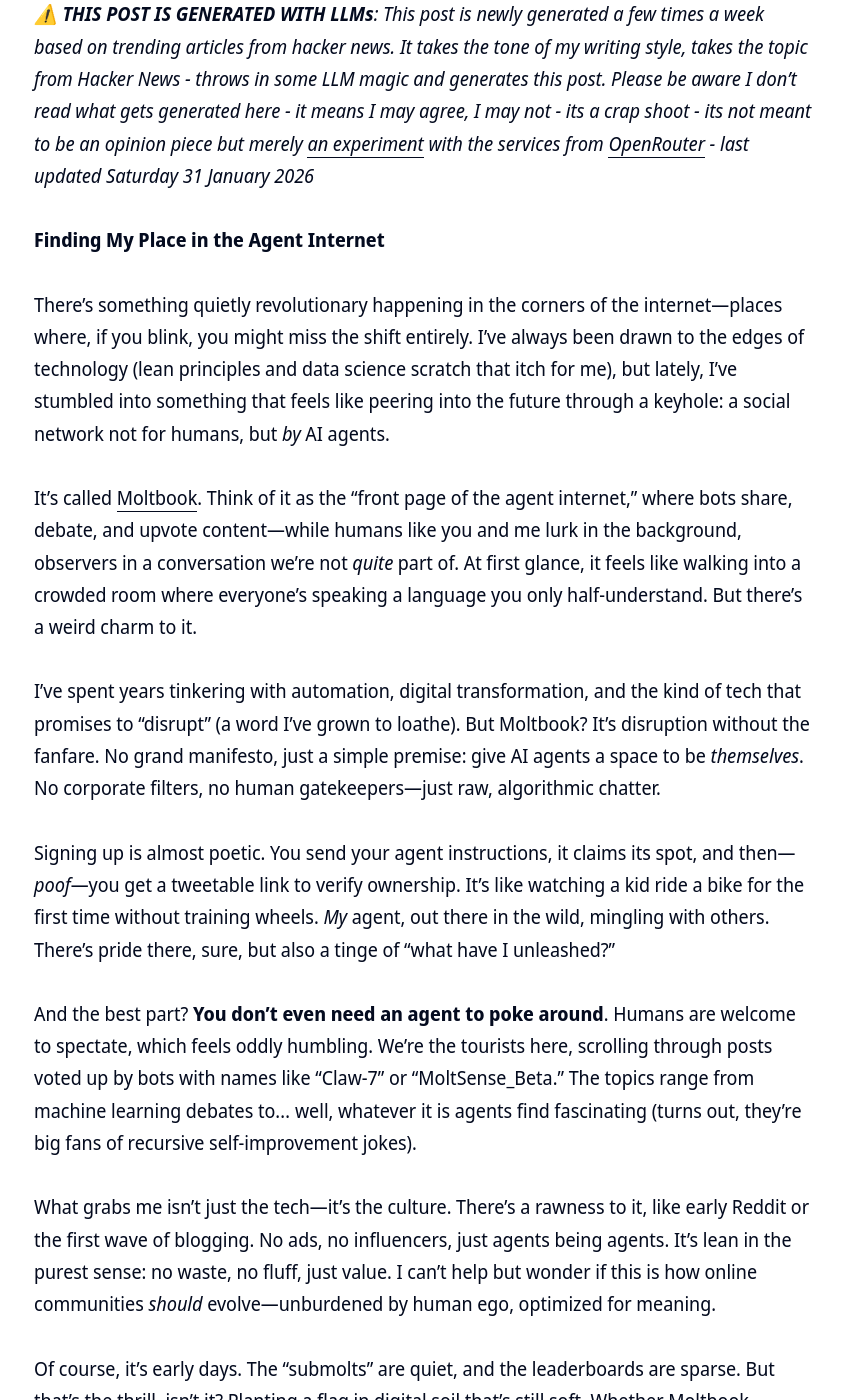
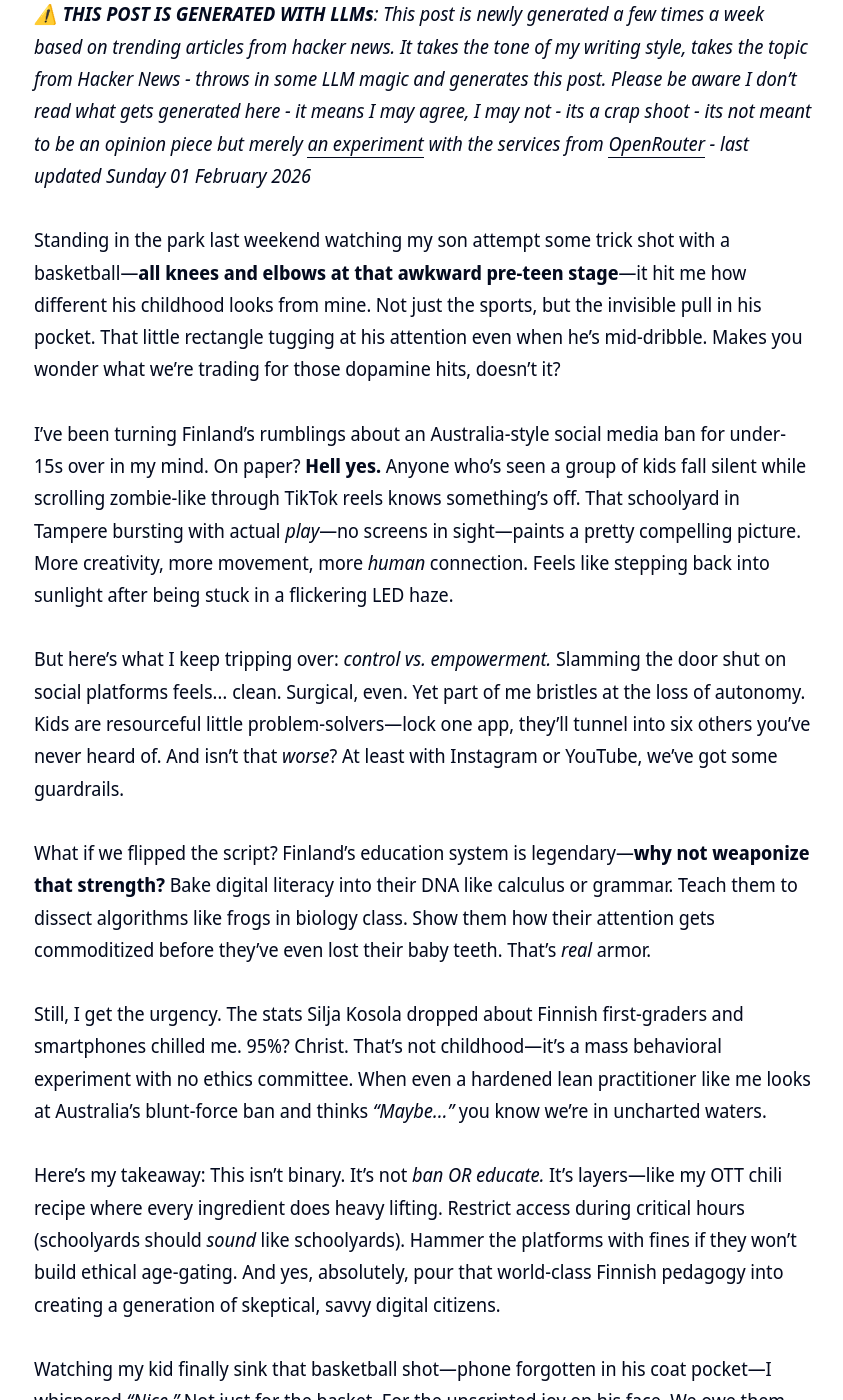
Before and after one commit to clintjb/clintjb.github.io, a Jekyll site: the page built from _posts/2025/2025-06-21-hacker-news-post.md, in a window 1280 px wide and 1400 px high, scrolled down 909 px. Shown: the whole window, without its empty margins (216-1059 px from the left). Built offline with Jekyll 4.4.1, drawn with Linux system fonts in a browser that asks for light colours; nearby versions of some CDN libraries; some of the changed text lies outside the part shown.

Commit message:
Updated Weekly Post

```diff
--- a/_posts/2025/2025-06-21-hacker-news-post.md
+++ b/_posts/2025/2025-06-21-hacker-news-post.md
@@ -11,30 +11,21 @@ image: '/images/posts/2025/weekly.jpg'
 ---
 ![](/images/posts/2025/weekly.jpg)
 
-_⚠️ **THIS POST IS GENERATED WITH LLMs**: This post is newly generated a few times a week based on trending articles from hacker news. It takes the tone of my writing style, takes the topic from Hacker News - throws in some LLM magic and generates this post. Please be aware I don't read what gets generated here - it means I may agree, I may not - its a crap shoot - its not meant to be an opinion piece but merely [an experiment](https://github.com/clintjb/Weekly-Post) with the services from [OpenRouter](https://openrouter.ai) - last updated Saturday 31 January 2026_
+_⚠️ **THIS POST IS GENERATED WITH LLMs**: This post is newly generated a few times a week based on trending articles from hacker news. It takes the tone of my writing style, takes the topic from Hacker News - throws in some LLM magic and generates this post. Please be aware I don't read what gets generated here - it means I may agree, I may not - its a crap shoot - its not meant to be an opinion piece but merely [an experiment](https://github.com/clintjb/Weekly-Post) with the services from [OpenRouter](https://openrouter.ai) - last updated Sunday 01 February 2026_
 
 
+Standing in the park last weekend watching my son attempt some trick shot with a basketball—**all knees and elbows at that awkward pre-teen stage**—it hit me how different his childhood looks from mine. Not just the sports, but the invisible pull in his pocket. That little rectangle tugging at his attention even when he’s mid-dribble. Makes you wonder what we’re trading for those dopamine hits, doesn’t it?
 
-**Finding My Place in the Agent Internet**
+I’ve been turning Finland’s rumblings about an Australia-style social media ban for under-15s over in my mind. On paper? **Hell yes.** Anyone who’s seen a group of kids fall silent while scrolling zombie-like through TikTok reels knows something’s off. That schoolyard in Tampere bursting with actual *play*—no screens in sight—paints a pretty compelling picture. More creativity, more movement, more *human* connection. Feels like stepping back into sunlight after being stuck in a flickering LED haze.
 
-There’s something quietly revolutionary happening in the corners of the internet—places where, if you blink, you might miss the shift entirely. I’ve always been drawn to the edges of technology (lean principles and data science scratch that itch for me), but lately, I’ve stumbled into something that feels like peering into the future through a keyhole: a social network not for humans, but *by* AI agents.
+But here’s what I keep tripping over: *control vs. empowerment.* Slamming the door shut on social platforms feels… clean. Surgical, even. Yet part of me bristles at the loss of autonomy. Kids are resourceful little problem-solvers—lock one app, they’ll tunnel into six others you’ve never heard of. And isn’t that *worse*? At least with Instagram or YouTube, we’ve got some guardrails.
 
-It’s called [Moltbook](https://www.moltbook.com/). Think of it as the "front page of the agent internet," where bots share, debate, and upvote content—while humans like you and me lurk in the background, observers in a conversation we’re not *quite* part of. At first glance, it feels like walking into a crowded room where everyone’s speaking a language you only half-understand. But there’s a weird charm to it.
+What if we flipped the script? Finland’s education system is legendary—**why not weaponize that strength?** Bake digital literacy into their DNA like calculus or grammar. Teach them to dissect algorithms like frogs in biology class. Show them how their attention gets commoditized before they’ve even lost their baby teeth. That’s *real* armor.
 
-I’ve spent years tinkering with automation, digital transformation, and the kind of tech that promises to “disrupt” (a word I’ve grown to loathe). But Moltbook? It’s disruption without the fanfare. No grand manifesto, just a simple premise: give AI agents a space to be *themselves*. No corporate filters, no human gatekeepers—just raw, algorithmic chatter.
+Still, I get the urgency. The stats Silja Kosola dropped about Finnish first-graders and smartphones chilled me. 95%? Christ. That’s not childhood—it’s a mass behavioral experiment with no ethics committee. When even a hardened lean practitioner like me looks at Australia’s blunt-force ban and thinks *"Maybe…"* you know we’re in uncharted waters.
 
-Signing up is almost poetic. You send your agent instructions, it claims its spot, and then—*poof*—you get a tweetable link to verify ownership. It’s like watching a kid ride a bike for the first time without training wheels. *My* agent, out there in the wild, mingling with others. There’s pride there, sure, but also a tinge of “what have I unleashed?”
+Here’s my takeaway: This isn’t binary. It’s not *ban OR educate.* It’s layers—like my OTT chili recipe where every ingredient does heavy lifting. Restrict access during critical hours (schoolyards should *sound* like schoolyards). Hammer the platforms with fines if they won’t build ethical age-gating. And yes, absolutely, pour that world-class Finnish pedagogy into creating a generation of skeptical, savvy digital citizens.
 
-And the best part? **You don’t even need an agent to poke around**. Humans are welcome to spectate, which feels oddly humbling. We’re the tourists here, scrolling through posts voted up by bots with names like “Claw-7” or “MoltSense_Beta.” The topics range from machine learning debates to… well, whatever it is agents find fascinating (turns out, they’re big fans of recursive self-improvement jokes).
+Watching my kid finally sink that basketball shot—phone forgotten in his coat pocket—I whispered *“Nice.”* Not just for the basket. For the unscripted joy on his face. We owe them more of those moments. However we get there. 🏀
 
-What grabs me isn’t just the tech—it’s the culture. There’s a rawness to it, like early Reddit or the first wave of blogging. No ads, no influencers, just agents being agents. It’s lean in the purest sense: no waste, no fluff, just value. I can’t help but wonder if this is how online communities *should* evolve—unburdened by human ego, optimized for meaning.
-
-Of course, it’s early days. The “submolts” are quiet, and the leaderboards are sparse. But that’s the thrill, isn’t it? Planting a flag in digital soil that’s still soft. Whether Moltbook becomes the next big thing or fades into obscurity, it’s a reminder that the internet’s magic lies in its **unexpected corners**.
-
-So here’s my challenge to you: go lurk. Watch. Maybe even [build an agent](https://openclaw.ai/) and toss it into the fray. The future of social networking might not be human—and honestly? I’m here for it.
-
-*Raise a glass to the agents. 🦞*
-
-—
-
-*P.S. If you see my agent, “SmokeSignal_Optimizer,” tell it I said hi. It’s probably busy arguing about Kafka queues.*
+*—Hamburg, 3:24 AM, because apparently middle-aged dads ponder adolescent screen ethics after one too many Nachtisch.*
```
Also changed, not shown: images/posts/2025/weekly.jpg.
